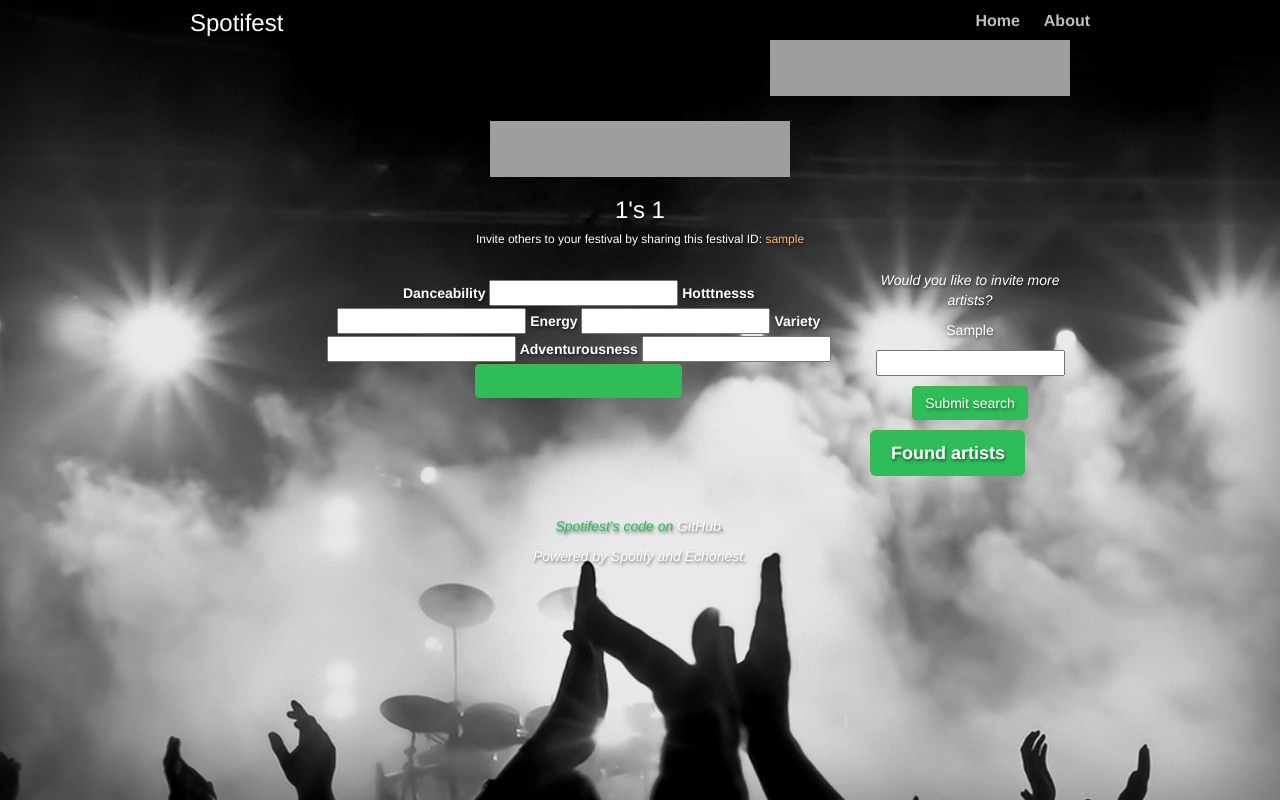
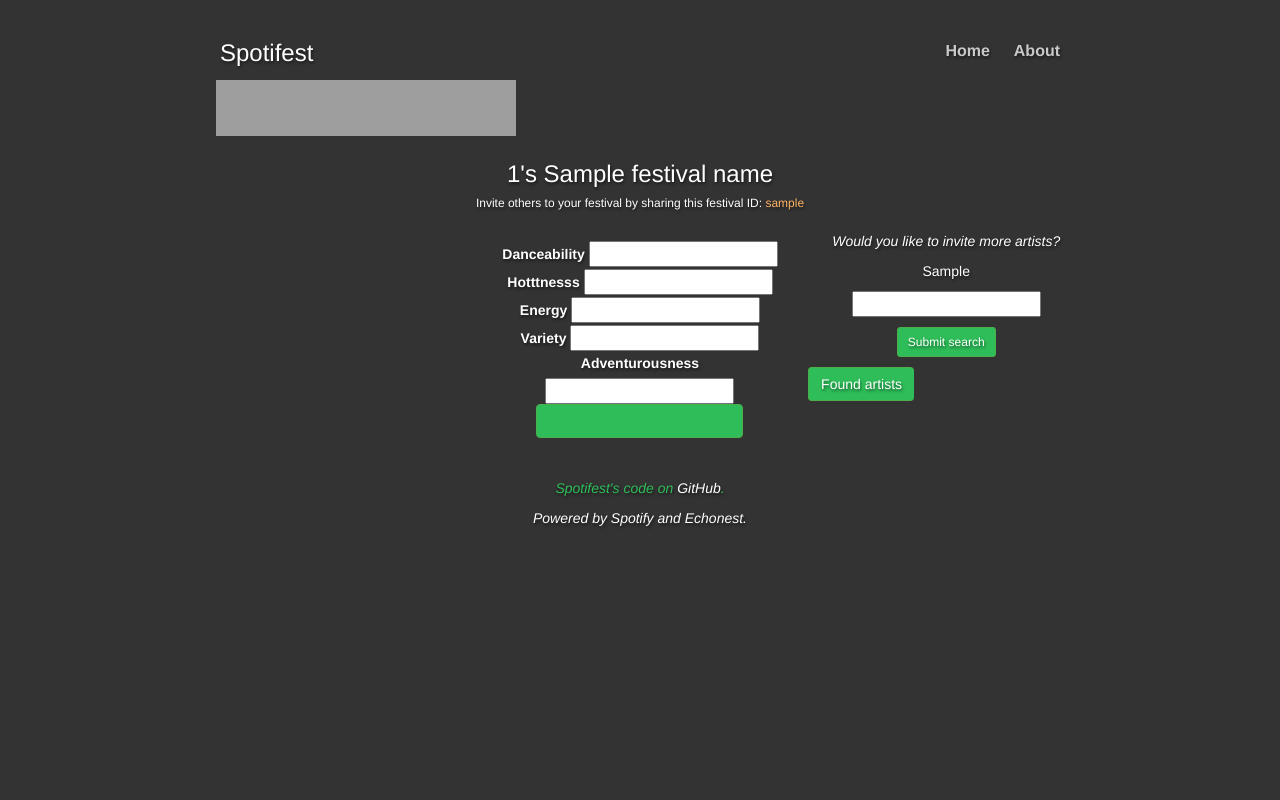
Before and after one commit to LiYChristopher/spotifest, a Flask app: template library/templates/festival.html in a window 1280 px wide. Run offline with Flask 2, Linux system fonts and the light colour scheme; the template is opened without the code that fills it: most values are stand-ins (such as "Sample title", 1, 10 or a date in 2020); form fields are guessed from the names that the template uses; some libraries are stand-ins or nearby versions; grey boxes are pictures that could not be loaded.

Commit message:
Integrated serach with current CSS; still need to add back background photo for festival

```diff
--- a/library/auth.py
+++ b/library/auth.py
@@ -289,6 +289,7 @@ def festival(url_slug):
     # fetch contributors: the 0th term = the main organizer!
     try:
         all_users = db.get_contributors(current_festival[0])
+        print "all_users", all_users
         if all_users is None:
             flash(("Festival '{}' is having problems. Please check with the "
                 "organizer. Try again later or create a new festival!").format(url_slug))
--- a/library/static/stylesheet.css
+++ b/library/static/stylesheet.css
@@ -141,6 +146,84 @@ p {
   }
 }
 
+
+/* Extra small settings for Search*/
+@media only screen and (min-width : 300px) {
+  ul.dropdown {
+    position: relative;
+  }
+
+  ul.dropdown li {
+    margin: 0;
+    padding: 0;
+    list-style: none;
+    margin: 0;
+    padding: 0;
+    float: left;
+    zoom: 1;
+  }
+
+  ul.dropdown li:last-child input {
+    border-right: none;
+  } /* Doesn't work in IE */
+
+  ul.dropdown li.hover,
+  ul.dropdown li:hover {
+    position: relative;
+  }
+
+  /*
+    LEVEL TWO
+  */
+  ul.dropdown ul {
+    overflow-x: hidden;
+    overflow-y: auto;
+    max-height: 300px;
+    margin: 0;
+    padding: 0;
+    width: 220px;
+    visibility: hidden;
+    position: absolute;
+  }
+
+  ul.dropdown ul li {
+    margin: 0;
+    padding: 0;
+    font-weight: normal;
+    opacity:1;
+    color: #000;
+    border-bottom: 1px solid #ccc;
+    float: none;
+  }
+
+  ul.dropdown ul li input:hover {
+    background-color: rgba(128, 128, 128, 0.4);
+   }
+
+  /* IE 6 & 7 Needs Inline Block */
+  ul.dropdown ul li input {
+    text-align: left;
+    border-right: none;
+    width: 100%;
+    display: inline-block;
+    /* opacity: 1;*/
+    background-color: rgba(255, 255, 255, 0.4);
+    text-decoration: none;
+    border: none;}
+
+  .contributors .text {
+      width: 100%;
+      float: right;
+      margin-bottom: 2%;
+  }
+}
+
+@media only screen and (min-height : 300px) {
+  .mastfoot {
+    position: relative;
+  }
+}
+
 .about-text {
   color: black;
   font-style: normal;
@@ -168,14 +251,12 @@ p {
   height: 100%; /* For at least Firefox */
   min-height: 100%;
   background-image: url('/static/background.png');
-  overflow-y: hidden;
   -webkit-box-shadow: inset 0 0 100px rgba(0,0,0,.5);
           box-shadow: inset 0 0 100px rgba(0,0,0,.5);
 }
 .site-wrapper-inner {
   display: table-cell;
   vertical-align: top;
-  min-height:100%;
 }
 .cover-container {
   margin-right: auto;
@@ -185,11 +266,6 @@ p {
 /* Padding for spacing */
 .inner {
   padding: 30px;
-}
-
-/* to the front */
-.front {
-  z-index: 1000;
 }
 
 /*
@@ -273,12 +347,11 @@ p {
   .masthead {
     position: fixed;
     top: 0;
-    z-index: 10;
   }
   .mastfoot {
+    position: fixed;
     bottom: 0;
   }
-
   /* Start the vertical centering */
   .site-wrapper-inner {
     vertical-align: middle;
@@ -293,7 +366,7 @@ p {
 
 @media (min-width: 992px) {
   .masthead,
-
+  .mastfoot,
   .cover-container {
     width: 900px;
   }
@@ -332,9 +405,6 @@ p {
     top:50%;
 }
 
-.login-page {
-}
-
 .create-join {
     text-align: center;
     margin-top: 5%;
@@ -353,32 +423,23 @@ p {
     margin-top: 10px;
 }
 
-
 #festival-name {
     color:black;
     margin-bottom: 10px;
 }
 
-
-
 /* Flexbox CSS */
 
 .flex-container {
-
+  position: relative; top: 25%;
   display: flex;
   align-items: flex-start;
-  /* border-style: solid;*/
+  /*border-style: solid;*/
   width: auto;
   justify-content: space-between;
-  align: right;
+  text-align: right;
   margin-right: auto;
   margin-left: auto;
-}
-
-.site-flex-container {
-  display:flex;
-  flex-direction: column;
-  min-height:100%;
 }
 
 .flex-row {
@@ -389,49 +450,26 @@ p {
   flex-direction: column;
 }
 
-
-.flex--1 {
+.flex-left {
   order: -1;
-}
-
-.flex-0 {
-  order: 0;
-}
-
-.flex-1 {
-  order: 1;
-}
-
-.flex-2 {
-  order: 2;
-}
-
-.flex-3 {
-  order: 3;
-}
-
-.flex-left {
-  /* margin-right: auto;
-  margin-left: auto; */
   /*overflow-x: hidden;*/
-  /* border-style: solid;*/
+  /*border-style: solid;*/
   width: 200px;
 }
 
 .flex-center {
-  z-index: 900;
+  order: 0;
+
   margin-right: auto;
   margin-left: auto;
-  /* border-style: solid;*/
+  /*border-style: solid;*/
   text-align: center;
 }
 
 .flex-right {
+  order: 1;
   order-style: solid;
   width: 200px;
-  /* margin-right: auto;
-  margin-left: auto; */
-  /* border-style: solid;*/
 }
 
 .hot-links {
@@ -439,17 +477,9 @@ p {
   text-align: left;
   padding-left: 10px;
   padding-right: 10px;
-
+  padding-top: 5px;
   padding-bottom: 5px;
   font-weight: bold;
-}
-
-.params-box {
-  min-width:240px;
-}
-
-.dark-transparent {
-  background-color: rgba(0, 0, 0, 0.4);
 }
 
 .over-top {
--- a/library/templates/base.html
+++ b/library/templates/base.html
@@ -37,12 +37,12 @@
   <body>
     <div class="site-wrapper">
       <div class="site-wrapper-inner">
-        <div class="cover-container site-flex-container">
+        <div class="cover-container">
 
         <!-- Navblock-->
         {% block nav %}
-            <div class="flex--1" style="height:40px;">
-              <div class="masthead clearfix front">
+
+            <div class="inner">
               <h3 class="masthead-brand">Spotifest</h3>
               <nav>
                 <ul class="nav masthead-nav">
@@ -51,10 +51,8 @@
                 </ul>
               </nav>
             </div>
-            </div>
         {% endblock %}
 
-        <div class="flex-0">
         {% block content %}
 
           <!-- Flashblock -->
@@ -70,20 +68,18 @@
 
           {% endblock %} <!-- flash -->
 
-        {% endblock %} <!-- content -->
-
-      </div>
-
         {% block footer %}
-            <div class="inner front mastfoot flex-1" style="flex: 0 1 40px">
+            <div class="inner">
                 <p style="color:#2EBD59">Spotifest's code on <a href="https://github.com/LiYChristopher/festify">GitHub</a>.</p>
                 <p> Powered by Spotify and Echonest. </p>
             </div>
         {% endblock %}
 
+        {% endblock %} <!-- content -->
+
+      </div>
     </div>
   </div>
-</div>
 
 {% endblock %}
 
--- a/library/templates/festival.html
+++ b/library/templates/festival.html
@@ -1,114 +1,80 @@
 {% extends 'base.html' %}
+<!-- standard body block implicitly imported -->
 
 {% block scripts %}
     {{ super() }}
 <script>
     $(function(){
-
     $("ul.dropdown li").hover(function(){
-
         $(this).addClass("hover");
         $('ul:first',this).css('visibility', 'visible');
-
     }, function(){
-
         $(this).removeClass("hover");
         $('ul:first',this).css('visibility', 'hidden');
-
     });
-
     $("ul.dropdown li ul li:has(ul)").find("a:first").append(" &raquo; ");
-
 });
 </script>
 {% endblock %}
 
-
-
-
-<!-- standard body block implicitly imported -->
-
-
-
+{% block body %}
+<body class='about-body'>
 
 <!-- Block Nav-->
-
-
-
-
-
-<!-- Navblock -->
+<div class='cover-container'>
 {% block nav %}
-
     {{ super() }}
-
-
 {% endblock %}
-
-
-
 
 
 {% block content %}
 <div class="inner cover">
+        <div class='row' style='margin-top:20px'>
 
-    <!-- Organizer avatar and contributor avatar -->
-    <div class='flex-container flex-column' style="height:200px; align-items:flex-end;">
-        <div class='flex-0' style="left:0;" width="100%">
-            <div class='flex-container flex-row' style="align-items:fles-start;">
-                    {% for name in all_users['contributors']['c_names'] %}
-                    <div class='contributors text flex-0'>
-                    <iframe src="https://embed.spotify.com/follow/1/?uri=spotify:user:{{ name }}&size=detail&theme=dark" width="300" height="56" scrolling="no" frameborder="0" style="border:none; overflow:hidden;" allowtransparency="true"></iframe>
-                    {% if all_users['contributors'][name]['ready'] == 1%}
+            <!-- Contributors -->
+            <div class="col-sm-4">
+                <iframe src="https://embed.spotify.com/follow/1/?uri=spotify:user:{{ all_users['organizer']['userId'] }}&size=detail&theme=light" width="300" height="56" scrolling="no" frameborder="0" style="border:none; overflow:hidden;" allowtransparency="true"></iframe>
+            </div>
+            {% if 'contributors' in all_users %}
+               <!--<h3>Contributors</h3>-->
+                <div id='cover-container'>
+                {% for contributor in all_users['contributors'] %}
+                    <div class='col-sm-4' id='login-form text'>
+                        <iframe src="https://embed.spotify.com/follow/1/?uri=spotify:user:{{ contributor }}&size=detail&theme=light" width="300" height="56" scrolling="no" frameborder="0" style="border:none; overflow:hidden;" allowtransparency="true"></iframe>
+                        {% if all_users['contributors'][contributor]['ready'] == 1%}
                             <p>...is set!</p>
                         {% endif %}
                     </div>
                 {% endfor %}
                 </div>
-             <br>
+            {% endif %}
+            </div>
         </div>
 
-
-        <div class='flex-center flex-1'>
-            <iframe src="https://embed.spotify.com/follow/1/?uri=spotify:user:{{ all_users['organizer']['userId'] }}&size=detail&theme=dark" width="300" height="56" scrolling="no" frameborder="0" style="vertical-align: middle; border:none; overflow:hidden;" allowtransparency="true"></iframe>
+    <!-- Organizer avatar and contributor avatar -->
     <h3>{{ all_users['organizer']['userId'] }}'s
         {% if is_org == true %} festival
-            {% else %} {{ all_users['organizer'][] }}
-            {% endif %}</h3>
+        {% else %} {{ festival_name }} {% endif %}</h3>
     <h6>Invite others to your festival by sharing this festival ID:
         <span style='color:#ffb366'>{{ url_slug }}</span>
     </h6>
-        </div>
-    </div>
 
-    <div class="flex-container flex-row" style="padding-top:20px">
+        <div class='row'>
+        <div class="col-sm-4"></div>
+        <!-- Parameters panel -->
+        <div class="col-sm-4">
 
-        <div class="flex-left flex-0" style='margin-right:auto;width:300px;'>&nbsp;
-           <!--Contributor to
-            <ul>
-                <li> <a>New jazz festival</a></li>
-                <li> <a>Hip hop battles</a></li>
-                <li> <a>Tester</a></li>
-                <li> <a>Something</a></li>
-            </ul> -->
-        </div>
-
-        <div class="flex-center flex-1 params-box">
-            {% block flash %}
-                {{ super() }}
-            {% endblock %}
-
-        <!-- Parameters panel -->
         <p class="lead">
             {% if is_org == true %}
           <form action="{{ url_for('results', url_slug=url_slug) }}" method="post">
             <fieldset>
                 {{ params_form.name.label }} <br>
-                {{ params_form.name (id="festival-name", class_="text-center form-control")}} <br>
+                {{ params_form.name (class_="text-center form-control")}} <br>
             {% else %}
           <form action="{{ url_for('update_parameters', url_slug=url_slug) }}" method="post">
             <fieldset>
             {% endif %}
+
             {{ params_form.danceability.label }}
             {{ params_form.danceability(min=0, max=1, oninput="outputUpdate(value)")}}
             {{ params_form.hotttnesss.label}}
@@ -139,14 +105,13 @@
                     <a class="btn btn-success btn-lg" href="#" margin-right="40px" type="button">Contributors not ready</a>
 
                     <form id="login-form" action="{{ url_for('results', url_slug=url_slug) }}" method="post">
-                   <p>Not everyone has shared their vibes! Are you sure?</p>
+                   <p>Not everyone has shared their vibes! Are you sure?"</p>
                     <p><input id="festivalSubmit" class="btn btn-primary btn-lg" type="submit" value="Generate" placeholder="placeholder" /></p>
                 </form>
 
                     {% else %}
                     <form id="login-form" action="{{ url_for('results', url_slug=url_slug) }}" method="post">
-                        <p>Everyone's ready, let's do this!</p>
-                        <p style='text-decoration:none'><input class="btn btn-success btn-lg" type="submit" value="Generate" /></p>
+                        <p style='text-decoration:none'><input class="btn btn-success btn-lg" type="submit" value="Everyone's ready, let's do this" /></p>
                     </form>
 
                     {% endif %}
@@ -159,10 +124,10 @@
         </p>
         </div>
 
+        <!-- Search -->
+        <div class="col-sm-4">
 
-        <!-- Search -->
-        <div class="flex-right flex-2" style="width:300px; margin-left:auto;text-align:center;padding-left:25px;">
-        <p id="search-artist" class="login-page">Would you like to invite more artists?</p>
+             <p id="search-artist">Would you like to invite more artists?</p>
 
             <form id="searchfuncs" action="{{ url_for('festival', url_slug=url_slug)}}" method="POST">
                 {{ suggested_pl_butt.hidden_tag() }}
@@ -182,14 +147,19 @@
                 <div style="display:inline-block;bottom:0;">
                     <form id="searchfuncs" action="{{ url_for('festival', url_slug=url_slug)}}" method="POST">
                     {{ searchform.hidden_tag() }}
+                    <row>
+                    <col class='col-md-6'>
                     {{ searchform.artist_search(role="form", class_="form-inline", style="color:black;")}}
-                {{ searchform.submit_search(id="search-artist", class_="btn btn-success") }}
+                    {{ searchform.submit_search(id="search-artist", class_="btn btn-success btn-sm") }}
+                    </col>
+                    </row>
                     </form>
                 <p>
+                <!-- Search Results -->
                 {% if s_results %}
                 <ul id="selectartist" class="dropdown" style="width:200px;color:black;">
                     <div style="clear:both;">
-                <li><input type="button" class="btn btn-success btn-lg" value="Found artists"></input>
+                    <li><input type="button" class="btn btn-success btn-md" value="Found artists"></input>
                         <ul><form id="selectartist" action="{{ url_for('festival', url_slug=url_slug)}}" method="POST">
                     {% for artist in s_results %}
                         <li><input name="selectartist" type="submit" value="{{artist}}"></input></li>
@@ -202,31 +172,27 @@
             </form>
             </p>
         </div>
-
-
+    </div>
     <!--
-         if artists
+        {% if artists %}
             <h3>These artists grace you with their presence:</h3>
 
-             for artist in artists
+            {% for artist in artists %}
                 <li>
-                     artist
+                    {{ artist }}
                 </li>
-             endfor
+            {% endfor %}
 
-         else
+        {% else %}
             <h3> We haven't been able to find any artists yet! <br>
-         endif
+        {% endif %}
     -->
-
-
-
-
-
+    {% endblock %} <!-- content -->
 
 </div>
-</div>
-
-
-
+    <!-- Footer -->
+    {% block footer %}
+        {{ super() }}
     {% endblock %}
+</body>
+{% endblock %}
```
Also changed, not shown: other parts of library/static/stylesheet.css (+10 -38 lines), library/templates/home.html (+24 -17 lines). Lines whose indentation alone changed are shown as unchanged.
